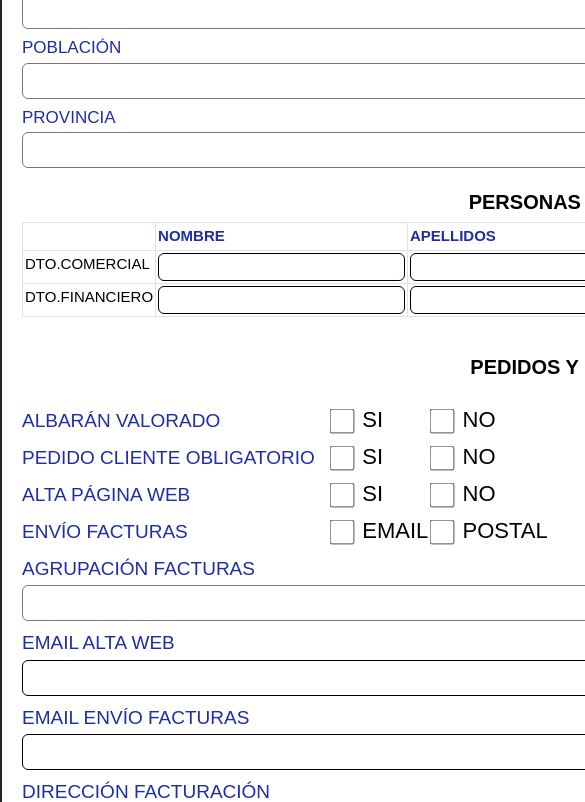
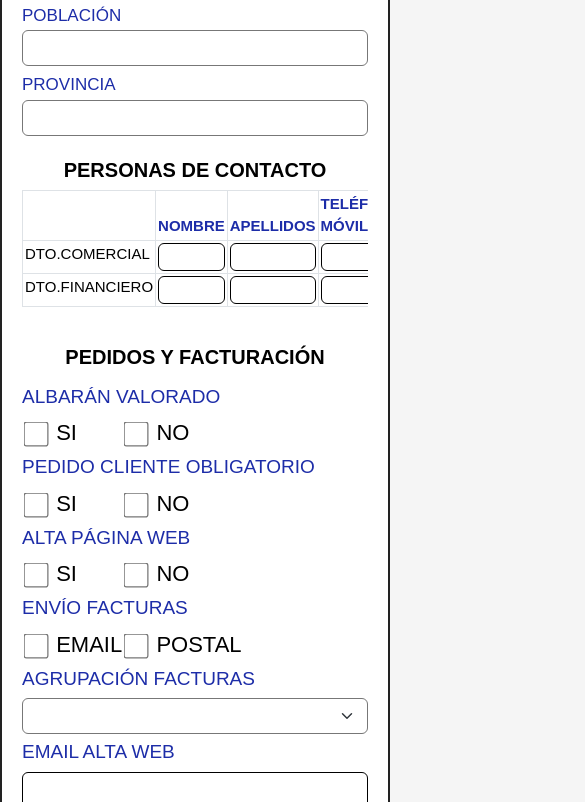
Before and after one commit to DIMAE-COM/aperturaclientes, a plain HTML site: page index.html in a window 390 px wide. Shown: the part 1198-2000 px from the top of the page, 585 px wide, since content can reach past the window. Drawn offline with nearby package versions, Linux system fonts and the light colour scheme.

Commit message:
style: hacer el formulario responsivo para móviles y optimizar PDF

```diff
--- a/index.html
+++ b/index.html
@@ -457,6 +457,7 @@ function limpiarFormulario() {
             PERSONAS DE CONTACTO
         </h4>
 
+        <div class="table-responsive">
         <table class="table table-bordered" style="color: blue;">
 
             <thead>
@@ -520,6 +521,7 @@ function limpiarFormulario() {
             </tbody>
 
         </table>
+        </div>
 
     </div>
 
--- a/style.css
+++ b/style.css
@@ -21,9 +21,10 @@ border-radius:8px;
 }
 
 .formularioPDF{
-    width:1200px;
-    margin:auto;
-    overflow:hidden;
+    width: 100%;
+    max-width: 1200px;
+    margin: auto;
+    overflow: hidden;
 }
 
 .titulo-formulario{
@@ -235,3 +236,27 @@ input[type="checkbox"]{
     display:inline-block;
     width:60px;
 }
+
+/* Ajustes para pantallas móviles (Responsivo) */
+@media (max-width: 767px) {
+    .titulo1 {
+        font-size: 18px !important;
+        margin: 5px 0 !important;
+    }
+
+    .pedidos-compacto label {
+        display: block !important;
+        width: 100% !important;
+        margin-bottom: 5px !important;
+    }
+
+    .bloque-checks {
+        margin-top: 10px;
+    }
+
+    /* Pequeños ajustes para campos en móviles */
+    .form-control,
+    .form-select {
+        font-size: 16px !important;
+    }
+}
```
